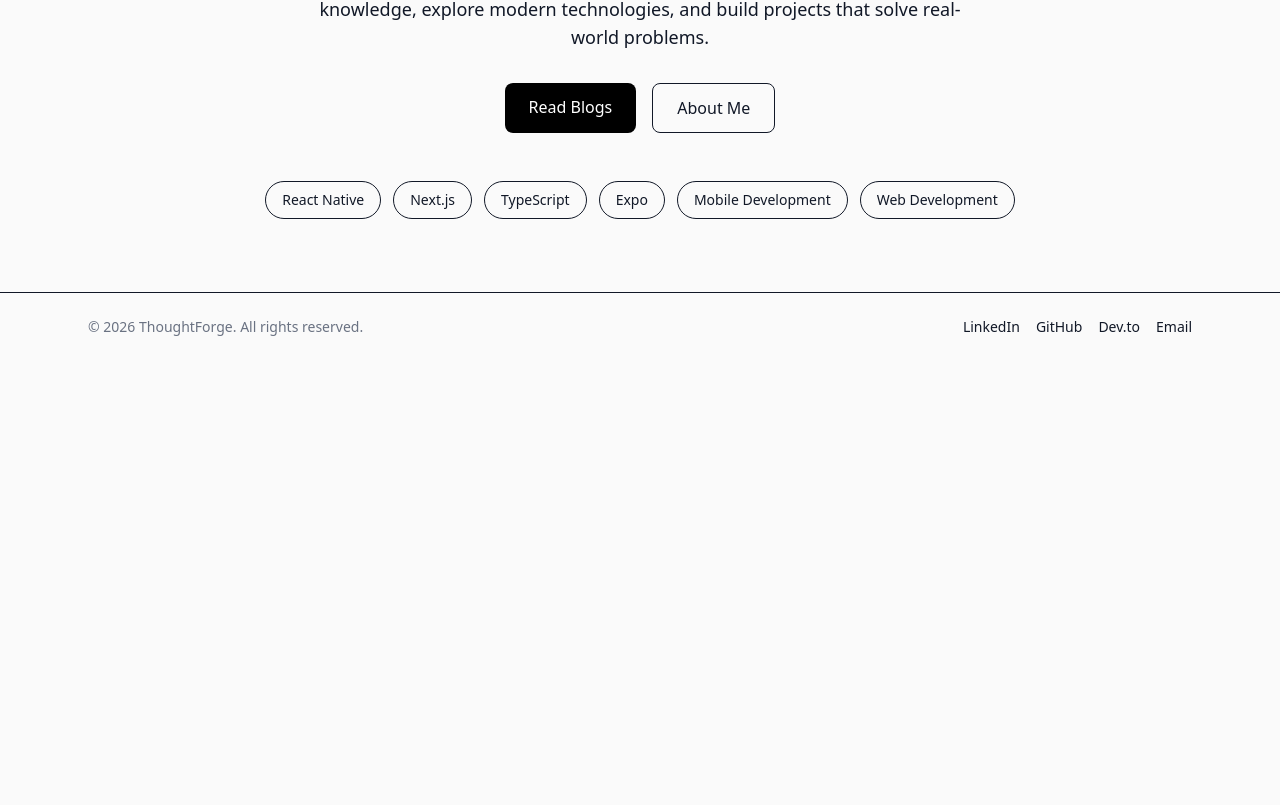
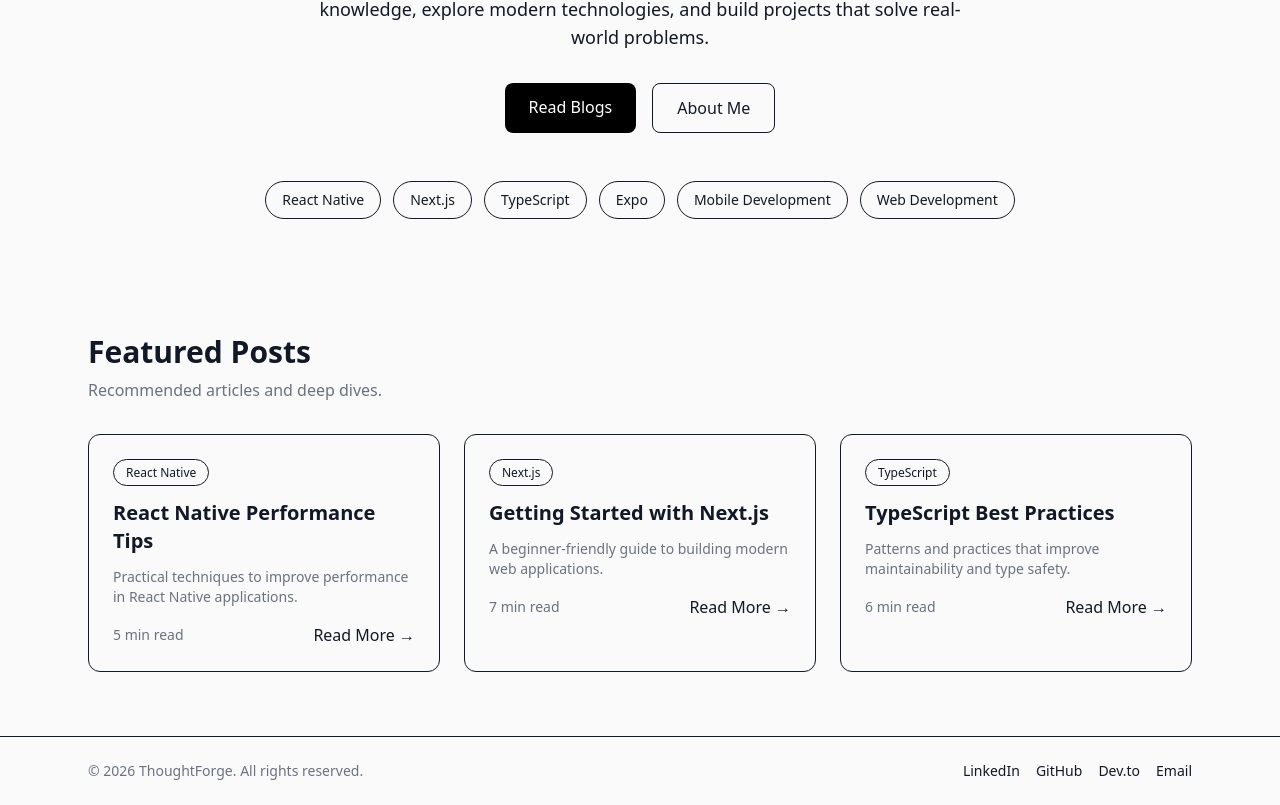
Before and after one commit to dainyjose/stackquill-web, a Next.js app: page / in a window 1280 px wide. Shown: the part 439-1244 px from the top of the page. Before the commit the page ends 800 px from the top, so only its background shows below. Built offline with nearby package versions, Linux system fonts and the light colour scheme.

Commit message:
feat: add featured posts section with reusable blog card

```diff
--- a/src/app/page.tsx
+++ b/src/app/page.tsx
@@ -1,9 +1,11 @@
 import Hero from "@/components/home/Hero";
+import FeaturedPosts from "@/components/home/FeaturedPosts";
 
 export default function Home() {
   return (
     <>
       <Hero />
+      <FeaturedPosts />
     </>
   );
 }
--- /dev/null
+++ b/src/components/blog/BlogCard.tsx
@@ -0,0 +1,38 @@
+import Link from "next/link";
+
+interface BlogCardProps {
+  title: string;
+  description: string;
+  category: string;
+  readTime: string;
+  slug: string;
+}
+
+export default function BlogCard({
+  title,
+  description,
+  category,
+  readTime,
+  slug,
+}: BlogCardProps) {
+  return (
+    <article className="rounded-xl border p-6 transition hover:shadow-md">
+      <span className="rounded-full border px-3 py-1 text-xs">{category}</span>
+
+      <h3 className="mt-4 text-xl font-semibold">{title}</h3>
+
+      <p className="mt-3 text-sm text-gray-500">{description}</p>
+
+      <div className="mt-4 flex items-center justify-between">
+        <span className="text-sm text-gray-500">{readTime}</span>
+
+        <Link
+          href={`/blog/${slug}`}
+          className="font-medium"
+        >
+          Read More →
+        </Link>
+      </div>
+    </article>
+  );
+}
--- /dev/null
+++ b/src/components/home/FeaturedPosts.tsx
@@ -0,0 +1,51 @@
+import BlogCard from "@/components/blog/BlogCard";
+
+const featuredPosts = [
+  {
+    title: "React Native Performance Tips",
+    description:
+      "Practical techniques to improve performance in React Native applications.",
+    category: "React Native",
+    readTime: "5 min read",
+    slug: "react-native-performance-tips",
+  },
+  {
+    title: "Getting Started with Next.js",
+    description:
+      "A beginner-friendly guide to building modern web applications.",
+    category: "Next.js",
+    readTime: "7 min read",
+    slug: "getting-started-with-nextjs",
+  },
+  {
+    title: "TypeScript Best Practices",
+    description:
+      "Patterns and practices that improve maintainability and type safety.",
+    category: "TypeScript",
+    readTime: "6 min read",
+    slug: "typescript-best-practices",
+  },
+];
+
+export default function FeaturedPosts() {
+  return (
+    <section className="mx-auto max-w-6xl px-6 py-16">
+      <div className="mb-8">
+        <h2 className="text-3xl font-bold">Featured Posts</h2>
+
+        <p className="mt-2 text-gray-500">
+          Recommended articles and deep dives.
+        </p>
+      </div>
+
+      <div className="grid gap-6 md:grid-cols-3">
+        {featuredPosts.map((post) => (
+          <BlogCard
+            key={post.slug}
+            {...post}
+          />
+        ))}
+      </div>
+    </section>
+  );
+}
```
